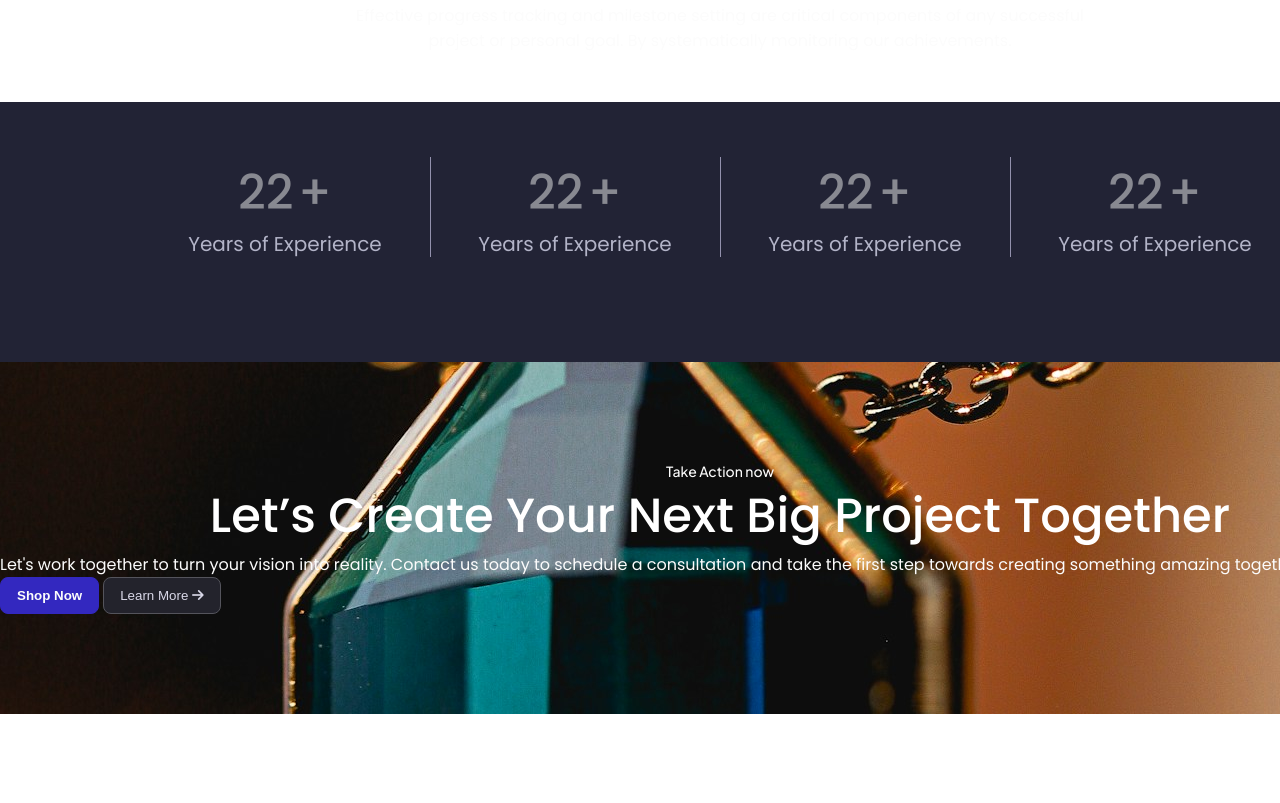
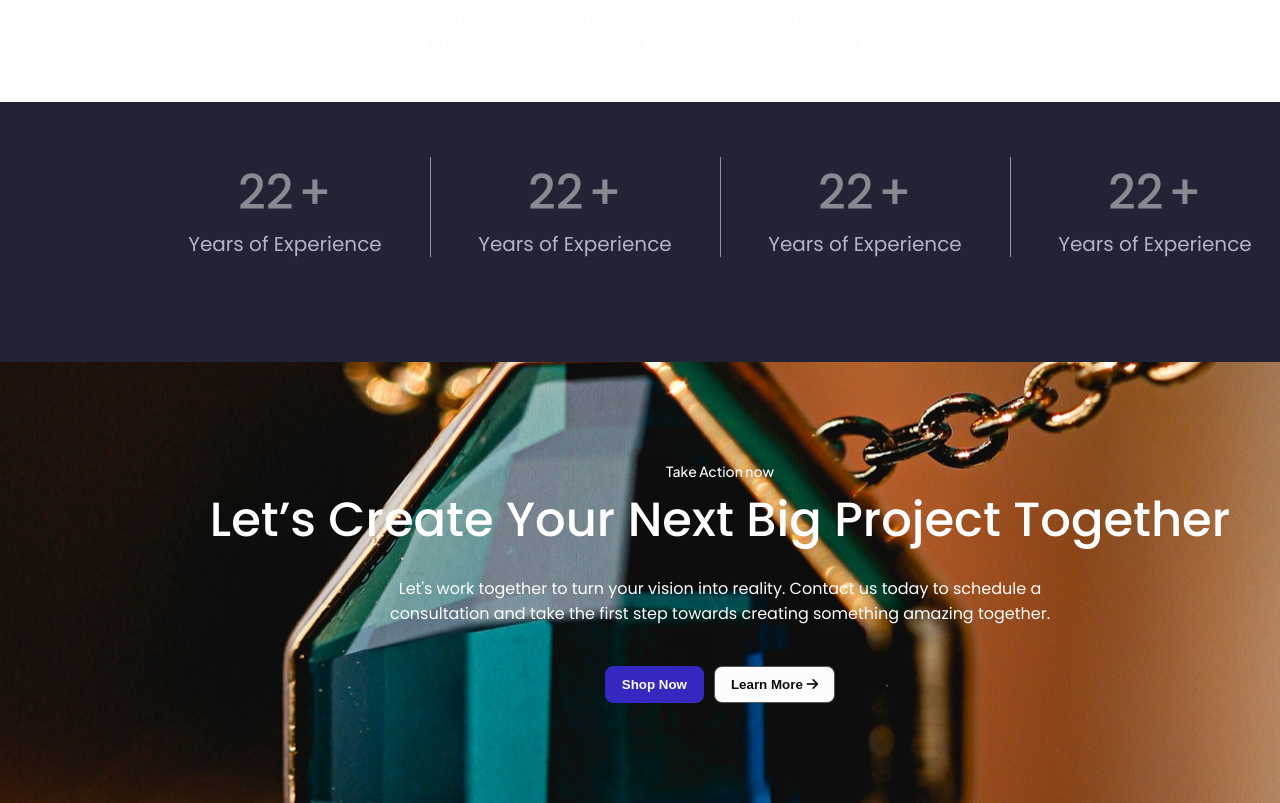
Before and after one commit to salim-khan-3/Sprouts, a plain HTML site: page index.html in a window 1280 px wide. Shown: the part 3951-4754 px from the top of the page. Before the commit the page ends 4665 px from the top, so only its background shows below. Drawn offline with Linux system fonts and the light colour scheme.

Commit message:
pricing section start

```diff
--- a/index.html
+++ b/index.html
@@ -304,11 +304,11 @@
             <div class="action-header">
                 <h6 class="plus-jakarta-sans">Take Action now</h6>
                 <h2 class="poppins">Let’s Create Your Next Big Project Together</h2>
-                <p class="poppins">Let's work together to turn your vision into reality. Contact us today to schedule a consultation and take the first step towards creating something amazing together.</p>
+                <p class="poppins">Let's work together to turn your vision into reality. Contact us today to schedule a <br>consultation and take the first step towards creating something amazing together.</p>
             </div>
-            <div class="btn-group">
+            <div class="btn-group action-button-group">
                 <button class="btn shop-now">Shop Now</button>
-                <button class="btn learn-more">
+                <button class="btn learn-more btn-learn-color">
                      Learn More
                     <i class="fa-solid fa-arrow-right"></i>
                 </button>
@@ -316,6 +316,13 @@
         </div>
       </section>
 
+      <!-- pricing-section  -->
+      <section class="pricing-section">
+        <div class="pricing-content">
+
+        </div>
+      </section>
+
 
 </body>
 </html>
--- a/style.css
+++ b/style.css
@@ -467,7 +467,20 @@
   font-size: 48px;
   color: #fff;
   text-align: center;
+  padding: 4px 0px 20px ;
 }
 .action-header p{
   color: #FCFCFC;
+  text-align: center;
 }
+.action-button-group{
+  display: flex;
+  justify-content: center;
+  gap: 10px;
+  padding-top: 40px;
+}
+.btn-learn-color{
+  background-color: #FCFCFC;
+  color: #0D0D0D;
+  font-weight: 600;
+}
```
